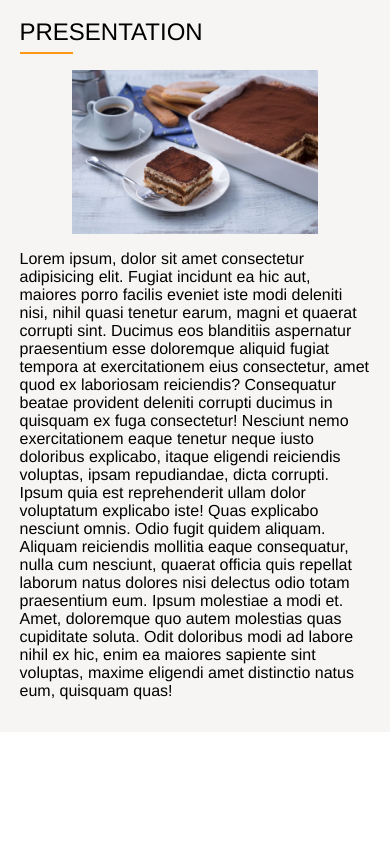
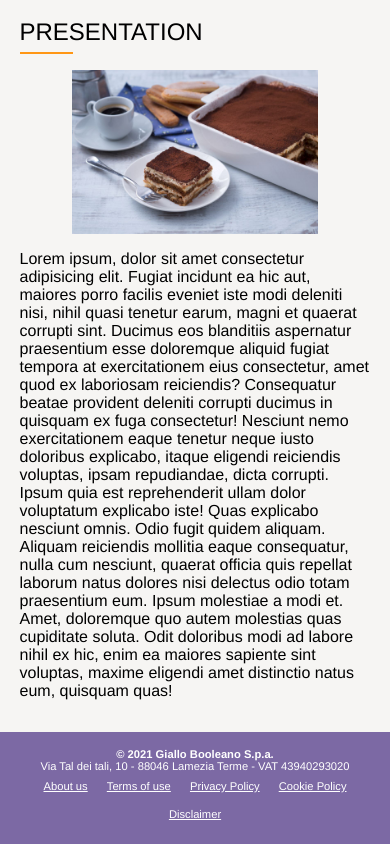
Before and after one commit to fedebacci/htmlcss-responsive-layout, a plain HTML site: page index.html in a window 390 px wide. Shown: the part 608-1452 px from the top of the page. Before the commit the page ends 1340 px from the top, so only its background shows below. Drawn offline with Linux system fonts and the light colour scheme.

Commit message:
inserimento footer (mobile only)

```diff
--- a/assets/css/style.css
+++ b/assets/css/style.css
@@ -127,7 +127,7 @@ section {
 }
 
 
-/* HEADER */
+/* header.page-header */
 h1 {
     font-size: 2.25rem;
     text-transform: uppercase;
@@ -235,3 +235,22 @@ main {
     display: block;
     margin: 1rem auto;
 }
+/* footer.page-footer */
+footer.page-footer {
+    background-color: #7C69A4;
+    color: #fff;
+    padding: 1rem;
+    font-size: .7rem;
+    text-align: center;
+    font-weight: normal;
+}
+.page-footer p.agency {
+    font-weight: bold;
+}
+.page-footer li {
+    display: inline-block;
+    margin: .5rem;
+}
+.page-footer li a {
+    text-decoration: underline;
+}
--- a/index.html
+++ b/index.html
@@ -24,7 +24,7 @@
 </head>
 
 <body>
-    <header>
+    <header class="page-header">
         <h1>
             Giallo Booleano
         </h1>
@@ -153,8 +153,45 @@
             </div>
         </section>
     </main>
-    <footer>
+    <footer class="page-footer">
+        <div class="footer-info">
+            <p class="agency">
+                &copy; 2021 Giallo Booleano S.p.a.
+            </p>
+            <p class="address">
+                Via Tal dei tali, 10 - 88046 Lamezia Terme - VAT 43940293020
+            </p>
+        </div>
+        <nav class="footer-menu">
+            <ul>
+                <li>
+                    <a href="#">
+                        About us
+                    </a>
+                </li>
+                <li>
+                    <a href="#">
+                        Terms of use
+                    </a>
+                </li>
+                <li>
+                    <a href="#">
+                        Privacy Policy
+                    </a>
 
+                </li>
+                <li>
+                    <a href="#">
+                        Cookie Policy
+                    </a>
+                </li>
+                <li>
+                    <a href="#">
+                        Disclaimer
+                    </a>
+                </li>
+            </ul>
+        </nav>
     </footer>
 </body>
 
```
